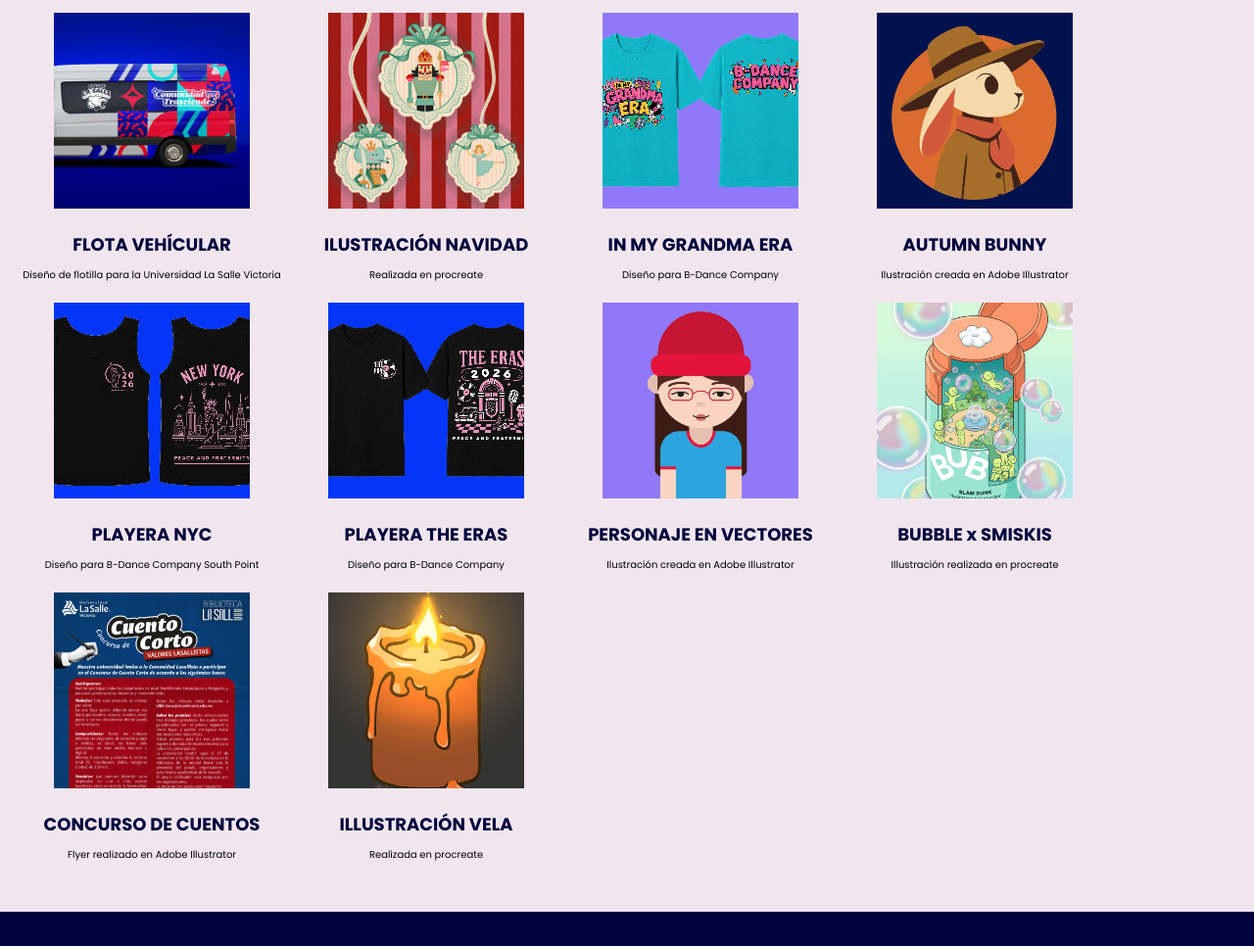
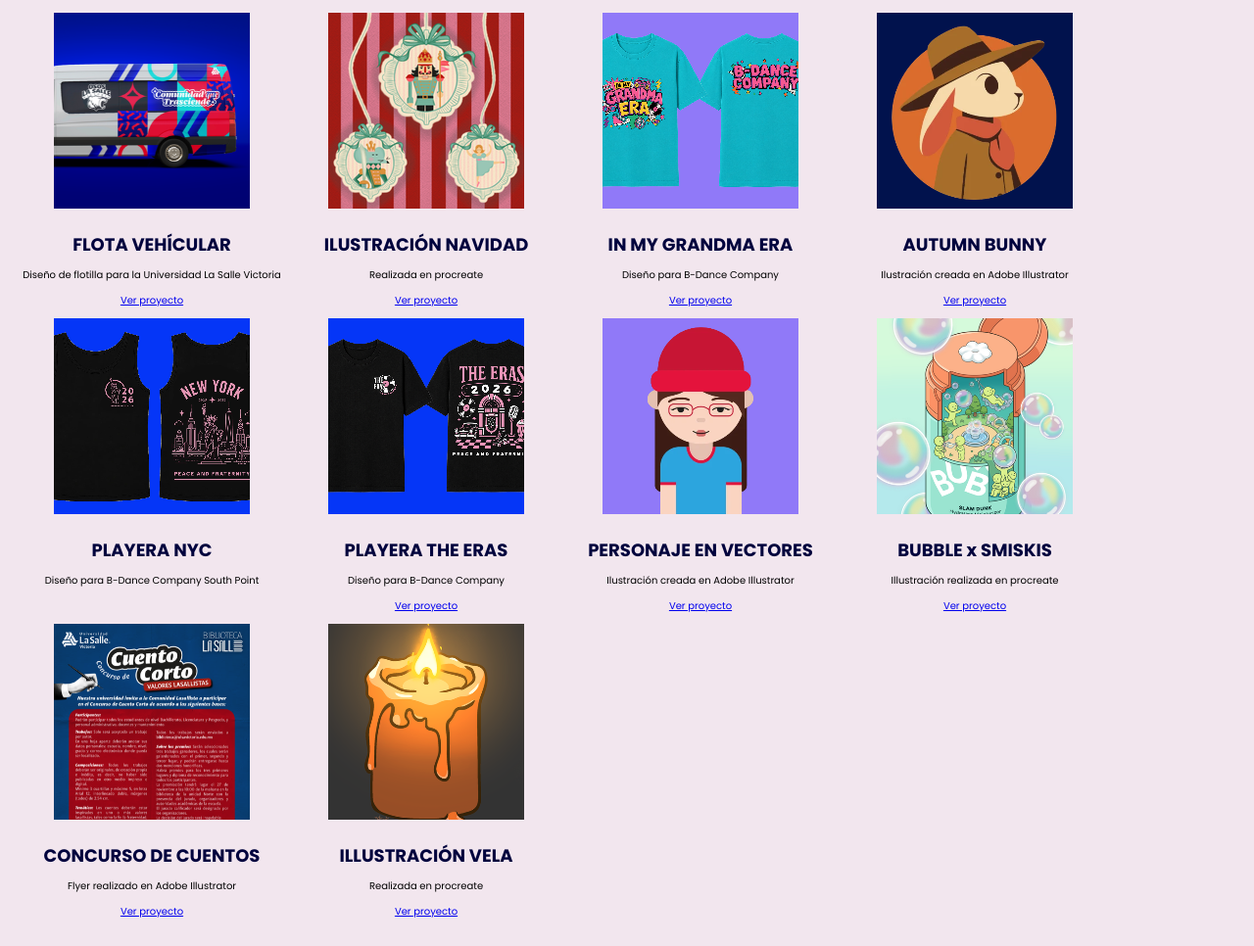
Before and after one commit to AmericaMtz20230147/diseno-interactivo-digital, a plain HTML site: page Practica1/index.html in a window 1280 px wide. Shown: the part 1194-2160 px from the top of the page at 98% size. Drawn offline with Linux system fonts and the light colour scheme.

Commit message:
Update index.html

```diff
--- a/Practica1/index.html
+++ b/Practica1/index.html
@@ -106,6 +106,8 @@
                 </figure>
                 <h3>FLOTA VEHÍCULAR</h3>
                 <p>Diseño de flotilla para la Universidad La Salle Victoria</p>
+                  <a href="../Practica2/proyecto.html" class="boton-proyecto">
+                Ver proyecto</a>
             </div>
 
              <div>
@@ -114,6 +116,9 @@
                 </figure>
                 <h3>ILUSTRACIÓN NAVIDAD</h3>
                 <p>Realizada en procreate</p>
+                 <a href="../Practica2/proyecto2.html" class="boton-proyecto">
+                Ver proyecto
+                 </a>
             </div>
 
              <div>
@@ -122,6 +127,9 @@
                 </figure>
                 <h3>IN MY GRANDMA ERA</h3>
                 <p>Diseño para B-Dance Company</p>
+                 <a href="../Practica2/proyecto3.html" class="boton-proyecto">
+                Ver proyecto
+                 </a>
             </div>
 
              <div>
@@ -130,6 +138,9 @@
                 </figure>
                 <h3>AUTUMN BUNNY</h3>
                 <p>Ilustración creada en Adobe Illustrator</p>
+                 <a href="../Practica2/proyecto4.html" class="boton-proyecto">
+                Ver proyecto
+                 </a>
             </div>
 
              <div>
@@ -138,6 +149,7 @@
                 </figure>
                 <h3>PLAYERA NYC</h3>
                 <p>Diseño para B-Dance Company South Point</p>
+
             </div>
 
              <div>
@@ -146,6 +158,9 @@
                 </figure>
                 <h3>PLAYERA THE ERAS</h3>
                 <p>Diseño para B-Dance Company</p>
+                  <a href="../Practica2/proyecto.html" class="boton-proyecto">
+                Ver proyecto
+                 </a>
             </div>
 
              <div>
@@ -154,6 +169,9 @@
                 </figure>
                 <h3>PERSONAJE EN VECTORES</h3>
                 <p>Ilustración creada en Adobe Illustrator</p>
+                  <a href="../Practica2/proyecto.html" class="boton-proyecto">
+                Ver proyecto
+                 </a>
             </div>
 
              <div>
@@ -162,6 +180,9 @@
                 </figure>
                 <h3>BUBBLE x SMISKIS</h3>
                 <p>Illustración realizada en procreate</p>
+                  <a href="../Practica2/proyecto.html" class="boton-proyecto">
+                Ver proyecto
+                 </a>
             </div>
 
             <div>
@@ -170,6 +191,9 @@
                 </figure>
                 <h3>CONCURSO DE CUENTOS</h3>
                 <p>Flyer realizado en Adobe Illustrator</p>
+                 <a href="../Practica2/proyecto.html" class="boton-proyecto">
+                Ver proyecto
+                 </a>
             </div>
 
             <div>
@@ -178,6 +202,9 @@
                 </figure>
                 <h3>ILLUSTRACIÓN VELA</h3>
                 <p>Realizada en procreate</p>
+                 <a href="../Practica2/proyecto.html" class="boton-proyecto">
+                Ver proyecto
+                 </a>
             </div>
 
         </article>
```
